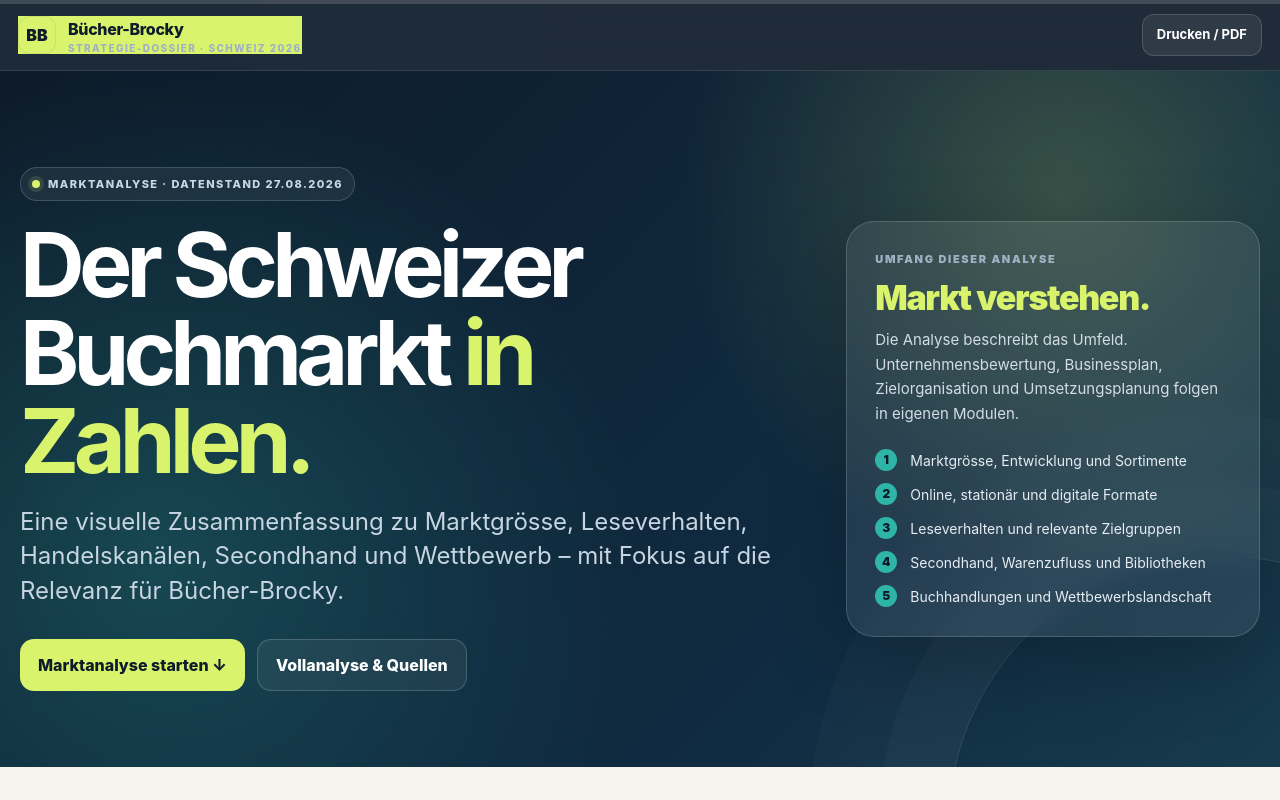
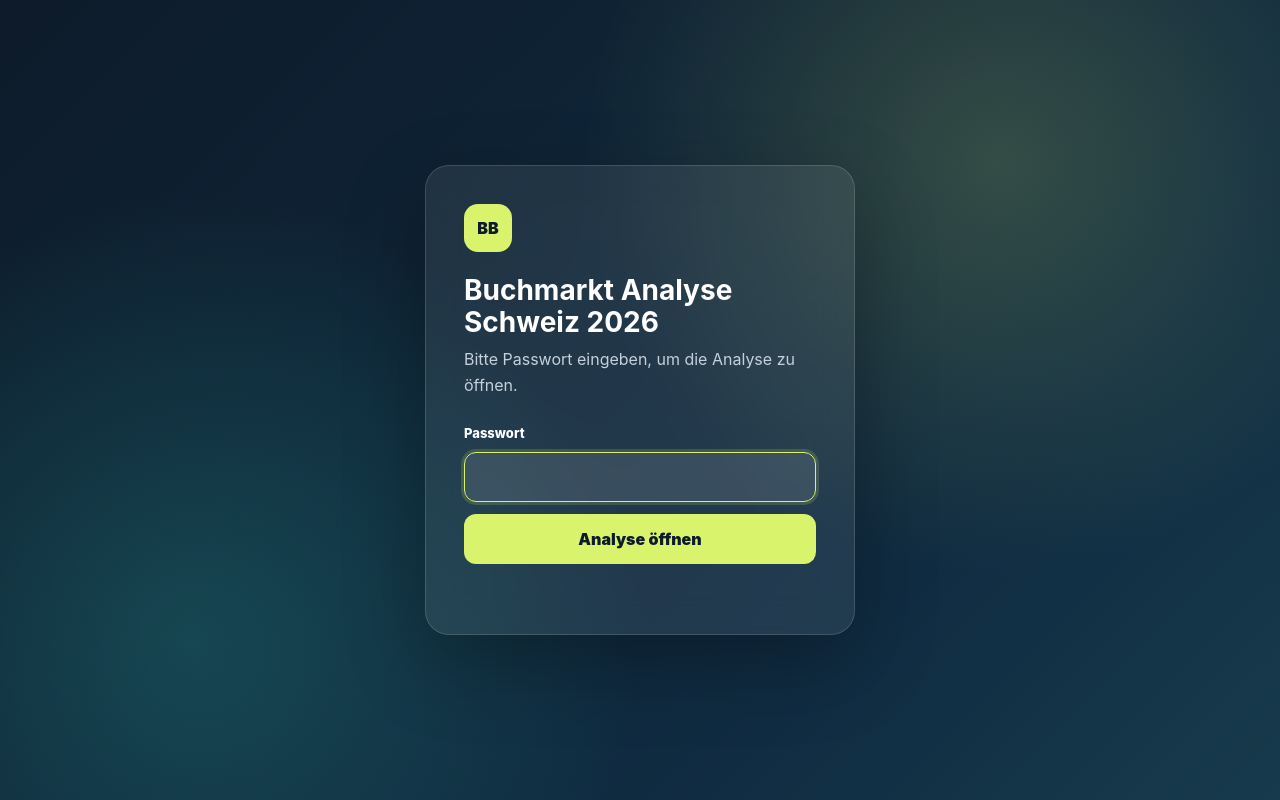
Before and after one commit to Narigeto/buchmarkt-analyse-schweiz-2026, a plain HTML site: page index.html in a window 1280 px wide. Shown: the top 800 px of the page. Drawn offline with Linux system fonts and the light colour scheme.

Commit message:
Add password gate and neutralize public metadata

```diff
--- a/index.html
+++ b/index.html
@@ -1,11 +1,16 @@
 <!doctype html>
-<html lang="de-CH">
+<html lang="de-CH" class="auth-locked">
 <head>
   <meta charset="utf-8">
   <meta name="viewport" content="width=device-width, initial-scale=1">
   <meta name="color-scheme" content="light">
-  <title>Bücher-Brocky · Marktanalyse Schweiz 2026</title>
-  <meta name="description" content="Management-Pitch und vollständige Marktanalyse zur möglichen Übernahme der Bücher-Brocky AG.">
+  <title>Buchmarkt Analyse Schweiz 2026</title>
+  <meta name="description" content="Interaktive Analyse des Schweizer Buchmarkts 2026.">
+  <script>
+    if (sessionStorage.getItem('buchmarkt-auth') === 'ok') {
+      document.documentElement.classList.remove('auth-locked');
+    }
+  </script>
   <style>
     :root {
       --ink: #132238;
@@ -44,6 +49,67 @@
     a:hover { color: var(--navy); }
     button, input { font: inherit; }
     button { cursor: pointer; }
+
+    .auth-gate { display: none; }
+    html.auth-locked body > :not(.auth-gate) { display: none !important; }
+    html.auth-locked .auth-gate {
+      position: fixed;
+      inset: 0;
+      z-index: 1000;
+      display: grid;
+      place-items: center;
+      padding: 24px;
+      color: #fff;
+      background:
+        radial-gradient(circle at 78% 20%, rgba(217,243,109,.18), transparent 26rem),
+        radial-gradient(circle at 15% 80%, rgba(47,181,167,.24), transparent 28rem),
+        linear-gradient(135deg, var(--navy), #102c42 72%, #173b4c);
+    }
+    .auth-card {
+      width: min(430px, 100%);
+      padding: 38px;
+      border: 1px solid rgba(255,255,255,.14);
+      border-radius: 24px;
+      background: rgba(255,255,255,.08);
+      box-shadow: 0 28px 80px rgba(0,0,0,.28);
+      backdrop-filter: blur(18px);
+    }
+    .auth-mark {
+      width: 48px;
+      height: 48px;
+      margin-bottom: 22px;
+      border-radius: 14px;
+      display: grid;
+      place-items: center;
+      color: var(--navy);
+      background: var(--lime);
+      font-weight: 900;
+    }
+    .auth-card h1 { margin: 0 0 8px; font-size: 28px; line-height: 1.15; }
+    .auth-card p { margin: 0 0 24px; color: #c4d1dc; }
+    .auth-card label { display: block; margin-bottom: 8px; font-size: 13px; font-weight: 800; }
+    .auth-card input {
+      width: 100%;
+      height: 50px;
+      padding: 0 14px;
+      border: 1px solid rgba(255,255,255,.20);
+      border-radius: 12px;
+      color: #fff;
+      background: rgba(255,255,255,.10);
+      outline: none;
+    }
+    .auth-card input:focus { border-color: var(--lime); box-shadow: 0 0 0 3px rgba(217,243,109,.16); }
+    .auth-card button {
+      width: 100%;
+      min-height: 50px;
+      margin-top: 12px;
+      border: 0;
+      border-radius: 12px;
+      color: var(--navy);
+      background: var(--lime);
+      font-weight: 900;
+    }
+    .auth-error { min-height: 22px; margin: 10px 0 0 !important; color: #ffb4ad !important; font-size: 13px; }
 
     .progress {
       position: fixed;
@@ -1067,6 +1133,17 @@
   </style>
 </head>
 <body>
+  <main class="auth-gate" aria-labelledby="auth-title">
+    <form class="auth-card" id="auth-form">
+      <div class="auth-mark">BB</div>
+      <h1 id="auth-title">Buchmarkt Analyse Schweiz 2026</h1>
+      <p>Bitte Passwort eingeben, um die Analyse zu öffnen.</p>
+      <label for="auth-password">Passwort</label>
+      <input id="auth-password" type="password" autocomplete="current-password" required autofocus>
+      <button type="submit">Analyse öffnen</button>
+      <p class="auth-error" id="auth-error" role="alert" aria-live="polite"></p>
+    </form>
+  </main>
   <div class="progress" aria-hidden="true"><span id="reading-progress"></span></div>
 
   <header class="topbar">
@@ -3271,6 +3348,33 @@
 
   <script>
     (function () {
+      var form = document.getElementById('auth-form');
+      var input = document.getElementById('auth-password');
+      var error = document.getElementById('auth-error');
+      var expectedHash = 'd887564263d6f18e53a7dd81c3eb532bc7d8cb56f6175b360c4b063e2cd5dc94';
+
+      function hex(buffer) {
+        return Array.prototype.map.call(new Uint8Array(buffer), function (byte) {
+          return byte.toString(16).padStart(2, '0');
+        }).join('');
+      }
+
+      form.addEventListener('submit', function (event) {
+        event.preventDefault();
+        crypto.subtle.digest('SHA-256', new TextEncoder().encode(input.value)).then(function (digest) {
+          if (hex(digest) !== expectedHash) {
+            error.textContent = 'Passwort nicht korrekt.';
+            input.select();
+            return;
+          }
+          sessionStorage.setItem('buchmarkt-auth', 'ok');
+          document.documentElement.classList.remove('auth-locked');
+          error.textContent = '';
+        });
+      });
+    }());
+
+    (function () {
       var progress = document.getElementById('reading-progress');
       var backTop = document.getElementById('back-top');
       var report = document.getElementById('full-analysis');
```
